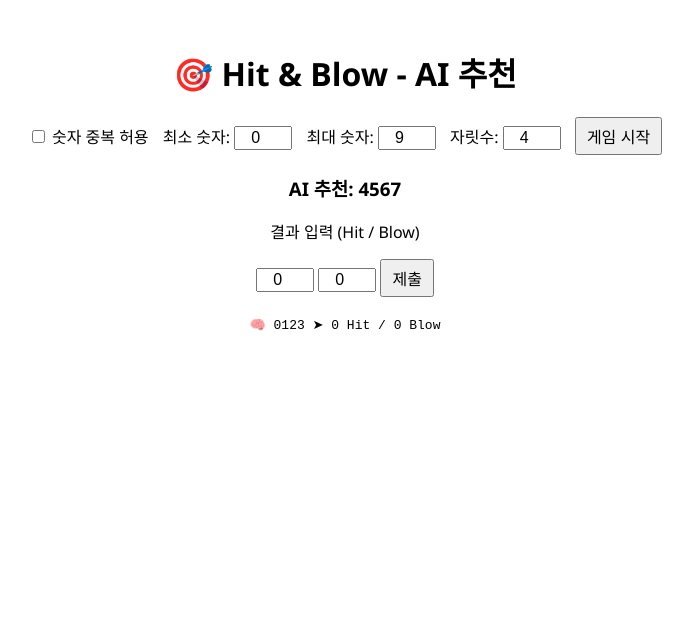
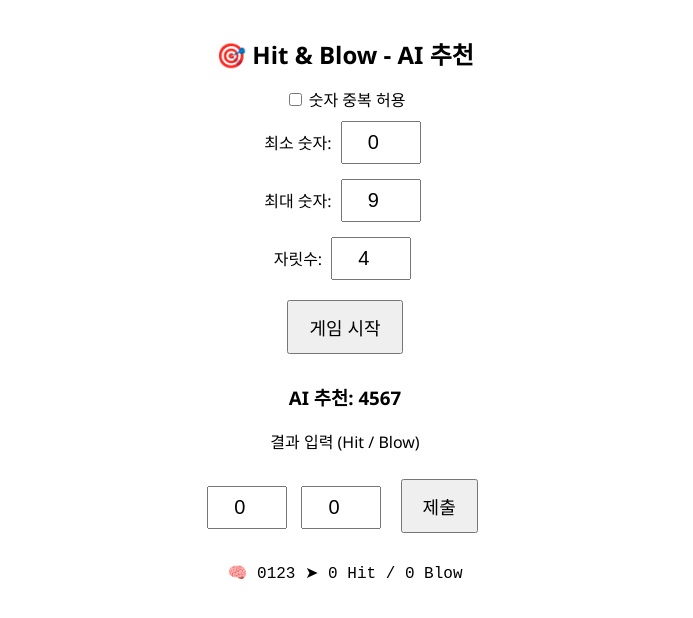
Before and after one commit to baehyunjun97/hit-blow-ai, a plain HTML site: page index.html in a window 1280 px wide. Both pictures are taken after a click on the button "제출". Shown: the whole page, without its empty margins (295-988 px from the left). Drawn offline with Linux system fonts and the light colour scheme.

Commit message:
7772등 중복숫자 대응
7772등 중복숫자 대응

```diff
--- a/index.html
+++ b/index.html
@@ -9,11 +9,18 @@
         font-family: "Segoe UI", sans-serif;
         text-align: center;
         padding: 20px;
+        max-width: 600px;
+        margin: auto;
+      }
+      h1 {
+        font-size: 24px;
       }
       input[type="number"] {
-        width: 50px;
-        font-size: 16px;
+        width: 60px;
+        font-size: 20px;
         text-align: center;
+        padding: 8px;
+        margin: 5px;
       }
       input.guess-input {
         width: 40px;
@@ -22,18 +29,29 @@
         margin: 0 5px;
       }
       button {
-        padding: 5px 10px;
-        font-size: 16px;
+        padding: 12px 20px;
+        font-size: 18px;
+        margin: 10px;
       }
       .log {
         margin-top: 20px;
         font-family: monospace;
+        font-size: 16px;
       }
       label {
-        margin-right: 10px;
+        margin: 5px;
+        display: block;
+        font-size: 16px;
       }
       .config {
-        margin: 10px 0;
+        margin: 15px 0;
+      }
+      @media (max-width: 480px) {
+        input[type="number"],
+        button {
+          width: 80%;
+          font-size: 22px;
+        }
       }
     </style>
   </head>
@@ -45,23 +63,63 @@
       </label>
       <label>
         최소 숫자:
-        <input type="number" id="minDigit" value="0" min="0" max="9" />
+        <input
+          type="number"
+          id="minDigit"
+          value="0"
+          min="0"
+          max="9"
+          inputmode="numeric"
+          pattern="\d*"
+        />
       </label>
       <label>
         최대 숫자:
-        <input type="number" id="maxDigit" value="9" min="0" max="9" />
+        <input
+          type="number"
+          id="maxDigit"
+          value="9"
+          min="0"
+          max="9"
+          inputmode="numeric"
+          pattern="\d*"
+        />
       </label>
       <label>
         자릿수:
-        <input type="number" id="digitCount" value="4" min="1" max="10" />
+        <input
+          type="number"
+          id="digitCount"
+          value="4"
+          min="1"
+          max="10"
+          inputmode="numeric"
+          pattern="\d*"
+        />
       </label>
       <button onclick="init()">게임 시작</button>
     </div>
 
     <h3>AI 추천: <span id="recommend">계산 중...</span></h3>
     <p>결과 입력 (Hit / Blow)</p>
-    <input type="number" id="hit" min="0" max="10" value="0" />
-    <input type="number" id="blow" min="0" max="10" value="0" />
+    <input
+      type="number"
+      id="hit"
+      min="0"
+      max="10"
+      value="0"
+      inputmode="numeric"
+      pattern="\d*"
+    />
+    <input
+      type="number"
+      id="blow"
+      min="0"
+      max="10"
+      value="0"
+      inputmode="numeric"
+      pattern="\d*"
+    />
     <button onclick="submitResult()">제출</button>
     <div class="log" id="log"></div>
 
@@ -102,10 +160,29 @@
           blow = 0;
         const secretArr = secret.split("");
         const guessArr = guess.split("");
-        for (let i = 0; i < config.digitCount; i++) {
-          if (guessArr[i] === secretArr[i]) hit++;
-          else if (secretArr.includes(guessArr[i])) blow++;
+        const secretUsed = Array(secretArr.length).fill(false);
+        const guessUsed = Array(guessArr.length).fill(false);
+
+        for (let i = 0; i < secretArr.length; i++) {
+          if (guessArr[i] === secretArr[i]) {
+            hit++;
+            secretUsed[i] = true;
+            guessUsed[i] = true;
+          }
         }
+
+        for (let i = 0; i < guessArr.length; i++) {
+          if (guessUsed[i]) continue;
+          for (let j = 0; j < secretArr.length; j++) {
+            if (!secretUsed[j] && guessArr[i] === secretArr[j]) {
+              blow++;
+              secretUsed[j] = true;
+              guessUsed[i] = true;
+              break;
+            }
+          }
+        }
+
         return [hit, blow];
       }
 
@@ -117,7 +194,6 @@
       }
 
       function recommendGuess(candidates) {
-        // 첫 추측은 빠르게: 사전 정의 또는 첫번째 후보
         if (
           history.length === 0 &&
           !config.allowDuplicates &&
@@ -146,8 +222,8 @@
       }
 
       function submitResult() {
-        const h = parseInt(document.getElementById("hit").value);
-        const b = parseInt(document.getElementById("blow").value);
+        const h = parseInt(document.getElementById("hit").value || "0");
+        const b = parseInt(document.getElementById("blow").value || "0");
         const guess = document.getElementById("recommend").innerText;
 
         history.push(`${guess} ➤ ${h} Hit / ${b} Blow`);
@@ -171,10 +247,14 @@
       function init() {
         config.allowDuplicates =
           document.getElementById("allowDuplicates").checked;
-        config.minDigit = parseInt(document.getElementById("minDigit").value);
-        config.maxDigit = parseInt(document.getElementById("maxDigit").value);
+        config.minDigit = parseInt(
+          document.getElementById("minDigit").value || "0"
+        );
+        config.maxDigit = parseInt(
+          document.getElementById("maxDigit").value || "9"
+        );
         config.digitCount = parseInt(
-          document.getElementById("digitCount").value
+          document.getElementById("digitCount").value || "4"
         );
 
         allCandidates = generateCandidates();
```
